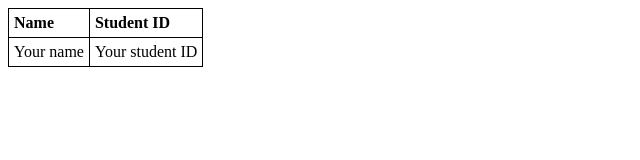
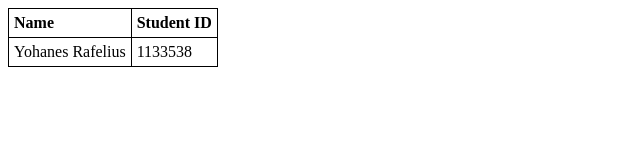
Before and after one commit to YohanesRafelius/RafeliusTable, a plain HTML site: page index.html in a window 1280 px wide. Shown: the whole page, without its empty margins (0-640 px from the left). Drawn offline with Linux system fonts and the light colour scheme.

Commit message:
Update index.html

```diff
--- a/index.html
+++ b/index.html
@@ -22,8 +22,8 @@
       <th>Student ID</th>
     </tr>
     <tr>
-      <td>Your name</td>
-      <td>Your student ID</td>
+      <td>Yohanes Rafelius</td>
+      <td>1133538</td>
     </tr>
   </table>
 
```
